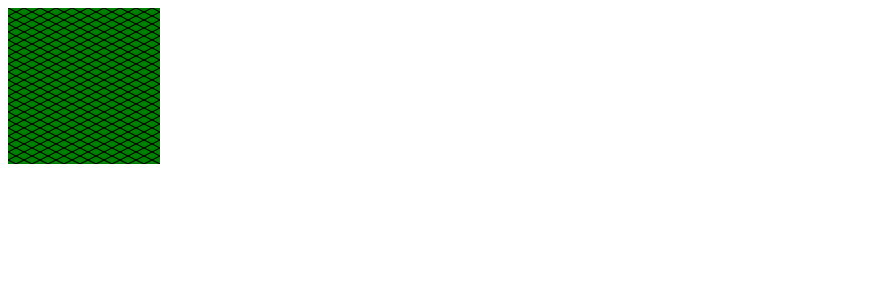
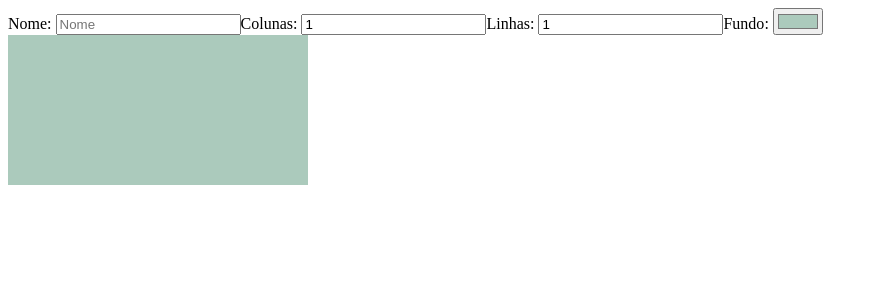
Before and after one commit to iagows/tilemap, a React (Vite) app: page / in a window 1280 px wide. Shown: the top 300 px of the page, without its empty margins (0-878 px from the left). Built offline with nearby package versions, Linux system fonts and the light colour scheme.

Commit message:
refactor: from scratch

```diff
--- a/package.json
+++ b/package.json
@@ -1,7 +1,7 @@
 {
 	"name": "tilemap",
 	"private": true,
-  "version": "0.0.0",
+	"version": "0.0.1",
 	"type": "module",
 	"scripts": {
 		"dev": "vite",
--- a/src/App.tsx
+++ /dev/null
@@ -1,19 +0,0 @@
-import { Constants } from "./example/contants";
-import { CANVAS_DIMENSION, creatorData } from "./example/example";
-import CanvasMapMaker from "./lib/Canvas";
-import { Helper } from "./lib/helper";
-
-function App() {
-	console.log({ creatorData });
-
-	return (
-		<CanvasMapMaker
-			width={CANVAS_DIMENSION.width}
-			height={CANVAS_DIMENSION.height}
-			data={creatorData}
-			draw={Helper.contextDraw(Constants.Tile)}
-		/>
-	);
-}
-
-export default App;
--- /dev/null
+++ b/src/EditorMenu/index.tsx
@@ -0,0 +1,105 @@
+import { useState } from "react";
+import Editor from "../TileMap/Editor";
+
+function stringer(setter: (val: string) => void) {
+	return (e: React.ChangeEvent<HTMLInputElement>) => {
+		const val = e.target.value;
+		setter(val);
+	};
+}
+
+function numberer(setter: (val: number) => void) {
+	return (e: React.ChangeEvent<HTMLInputElement>) => {
+		const val = e.target.value;
+		setter(Number.parseFloat(val));
+	};
+}
+
+type LabelProps = {
+	htmlFor: string;
+};
+
+const Label = ({ htmlFor }: LabelProps) => {
+	return <label htmlFor={htmlFor}>{htmlFor}: </label>;
+};
+
+type StringProps = {
+	value: string;
+	placeholder: string;
+	onChange: (str: string) => void;
+};
+const InputString = ({ value, onChange, placeholder }: StringProps) => {
+	return (
+		<>
+			<Label htmlFor={placeholder} />
+			<input
+				id={placeholder}
+				type="text"
+				value={value}
+				onChange={stringer(onChange)}
+				placeholder={placeholder}
+			/>
+		</>
+	);
+};
+
+const InputColor = ({ value, onChange, placeholder }: StringProps) => {
+	return (
+		<>
+			<Label htmlFor={placeholder} />
+			<input
+				id={placeholder}
+				type="color"
+				value={value}
+				onChange={stringer(onChange)}
+				placeholder={placeholder}
+			/>
+		</>
+	);
+};
+
+type NumberProps = {
+	value: number;
+	placeholder: string;
+	onChange: (value: number) => void;
+};
+const InputNumber = ({ value, onChange, placeholder }: NumberProps) => {
+	return (
+		<>
+			<Label htmlFor={placeholder} />
+			<input
+				id={placeholder}
+				type="number"
+				min={1}
+				step={1}
+				value={value}
+				placeholder={placeholder}
+				onChange={numberer(onChange)}
+			/>
+		</>
+	);
+};
+
+function EditorMenu() {
+	const [name, setName] = useState<string>("");
+	const [columns, setColumns] = useState<number>(1);
+	const [rows, setRows] = useState<number>(1);
+	const [bg, setBg] = useState<string>("#abcabc");
+	return (
+		<>
+			<div>
+				<InputString value={name} onChange={setName} placeholder="Nome" />
+				<InputNumber
+					value={columns}
+					onChange={setColumns}
+					placeholder="Colunas"
+				/>
+				<InputNumber value={rows} onChange={setRows} placeholder="Linhas" />
+				<InputColor value={bg} onChange={setBg} placeholder="Fundo" />
+			</div>
+			<Editor background={bg} columns={columns} rows={rows} />
+		</>
+	);
+}
+
+export default EditorMenu;
--- /dev/null
+++ b/src/TileMap/Editor.tsx
@@ -0,0 +1,25 @@
+import { useEffect, useRef } from "react";
+type Tile<T> = {
+	floor: string;
+};
+
+type Props = {
+	background: string;
+	columns: number;
+	rows: number;
+};
+function Preview({ background, columns, rows }: Props) {
+	const canvasRef = useRef<HTMLCanvasElement>(null);
+	useEffect(() => {
+		if (canvasRef.current) {
+			const canvas = canvasRef.current;
+			const context = canvas.getContext("2d");
+			if (context) {
+				console.log("contexto ok");
+			}
+		}
+	}, []);
+	return <canvas ref={canvasRef} style={{ background }} />;
+}
+
+export default Preview;
--- a/src/example/MapTile.ts
+++ /dev/null
@@ -1,13 +0,0 @@
-import type { Tile } from "../lib/CommonTypes";
-
-export enum GroundTile {
-	SEA = 0,
-	GRASS = 1,
-	YELLOW_DESERT = 2,
-	ORANGE_DESERT = 3,
-	WHITE_DESERT = 4,
-	SNOW = 5,
-	RED = 6,
-}
-
-export type MapTile = Tile<GroundTile>;
--- a/src/example/contants.ts
+++ /dev/null
@@ -1,22 +0,0 @@
-import type { Point, TileInfo } from "../lib/CommonTypes";
-
-export namespace Constants {
-	const TILE_HEIGHT = 8;
-	const TILE_WIDTH = TILE_HEIGHT * 2;
-	const HALF_TILE_WIDTH = TILE_WIDTH / 2;
-	const HALF_TILE_HEIGHT = TILE_HEIGHT / 2;
-	const BASE: Point = {
-		x: 0,
-		y: 0,
-	};
-
-	export const Tile: TileInfo = {
-		height: TILE_HEIGHT,
-		width: TILE_WIDTH,
-		half: {
-			height: HALF_TILE_HEIGHT,
-			width: HALF_TILE_WIDTH,
-		},
-		base: BASE,
-	} as const;
-}
--- a/src/example/example.ts
+++ /dev/null
@@ -1,22 +0,0 @@
-import type { Dimension } from "../lib/CommonTypes";
-import { Helper } from "../lib/helper";
-import { Constants } from "./contants";
-import { GroundTile, type MapTile } from "./MapTile";
-
-const ROWS = 40;
-const COLS = 10;
-
-const data = Helper.mountBaseData<MapTile>(
-	{
-		floor: GroundTile.GRASS,
-	},
-	ROWS,
-	COLS,
-);
-
-export const CANVAS_DIMENSION: Dimension = {
-	width: COLS * Constants.Tile.width - Constants.Tile.half.width,
-	height: (ROWS / 2) * Constants.Tile.height - Constants.Tile.half.height,
-};
-
-export const creatorData = Helper.mountCreatorData(data, Constants.Tile);
--- a/src/lib/Canvas.tsx
+++ /dev/null
@@ -1,40 +0,0 @@
-import { useEffect, useRef } from "react";
-import type { Tile, TileInfo } from "./CommonTypes";
-import { Helper } from "./helper";
-
-type Props<T> = {
-	width: number;
-	height: number;
-	data: Tile<T>[][];
-	draw: (
-		context2d: CanvasRenderingContext2D,
-		line: number,
-		column: number,
-		tile: Tile<T>,
-	) => void;
-};
-
-function CanvasMapMaker<T>({ width, height, draw, data }: Props<T>) {
-	const canvasRef = useRef<HTMLCanvasElement>(null);
-
-	useEffect(() => {
-		if (canvasRef.current) {
-			const canvas = canvasRef.current;
-			canvas.width = width;
-			canvas.height = height;
-			const context = canvas.getContext("2d");
-			if (context) {
-				const rows = data.length;
-				const cols = data[0].length;
-				for (let line = 0; line < rows; line++) {
-					for (let column = 0; column < cols; column++) {
-						draw(context, line, column, data[line][column]);
-					}
-				}
-			}
-		}
-	}, [width, height, draw, data]);
-	return <canvas ref={canvasRef} />;
-}
-
-export default CanvasMapMaker;
--- a/src/lib/helper.ts
+++ /dev/null
@@ -1,64 +0,0 @@
-import type { Point, Tile, TileInfo } from "./CommonTypes";
-
-type PositionedTile<T> = Tile<T> & {
-	position: Point;
-};
-
-export namespace Helper {
-	export const isOdd = (line: number) => line % 2 !== 0;
-
-	export const mountBaseData = <T>(
-		defaultObject: T,
-		rows = 1,
-		columns = 1,
-	): Tile<T>[][] => {
-		return new Array(rows).fill(new Array(columns).fill(defaultObject));
-	};
-
-	export const mountCreatorData = <T>(
-		reference: Tile<T>[][],
-		tile: TileInfo,
-	): PositionedTile<T>[][] =>
-		reference.map((row, rowNum) =>
-			row.map((item, columNum) => {
-				const odd = isOdd(rowNum);
-				const x =
-					columNum * tile.width + (odd ? 0 : tile.half.width) + tile.base.x;
-				const y = tile.half.height * (rowNum - 1) + tile.base.y;
-				return {
-					...item,
-					position: {
-						x,
-						y,
-					},
-				};
-			}),
-		);
-
-	export const contextDraw =
-		(tileInfo: TileInfo) =>
-		<T>(
-			context: CanvasRenderingContext2D,
-			line: number,
-			column: number,
-			tile: Tile<T>,
-		) => {
-			const odd = isOdd(line);
-			const x =
-				column * tileInfo.width +
-				(odd ? 0 : tileInfo.half.width) +
-				tileInfo.base.x;
-			const y = tileInfo.half.height * (line - 1) + tileInfo.base.y;
-
-			context.beginPath();
-			context.fillStyle = "green";
-			context.strokeStyle = "black";
-			context.moveTo(x, y);
-			context.lineTo(x + tileInfo.half.width, y + tileInfo.half.height);
-			context.lineTo(x, y + tileInfo.height);
-			context.lineTo(x - tileInfo.half.width, y + tileInfo.half.height);
-			context.closePath();
-			context.fill();
-			context.stroke();
-		};
-}
--- a/src/main.tsx
+++ b/src/main.tsx
@@ -1,10 +1,10 @@
 import { StrictMode } from "react";
 import { createRoot } from "react-dom/client";
-import App from "./App.tsx";
+import EditorMenu from "./EditorMenu";
 
 // biome-ignore lint/style/noNonNullAssertion: <explanation>
 createRoot(document.getElementById("root")!).render(
 	<StrictMode>
-		<App />
+		<EditorMenu />
 	</StrictMode>,
 );
```
Also changed, not shown: src/lib/CommonTypes.ts (deleted, +0 -18 lines), 1 other file (tests, documents, lock files or other folders). Lines whose indentation alone changed are shown as unchanged.
